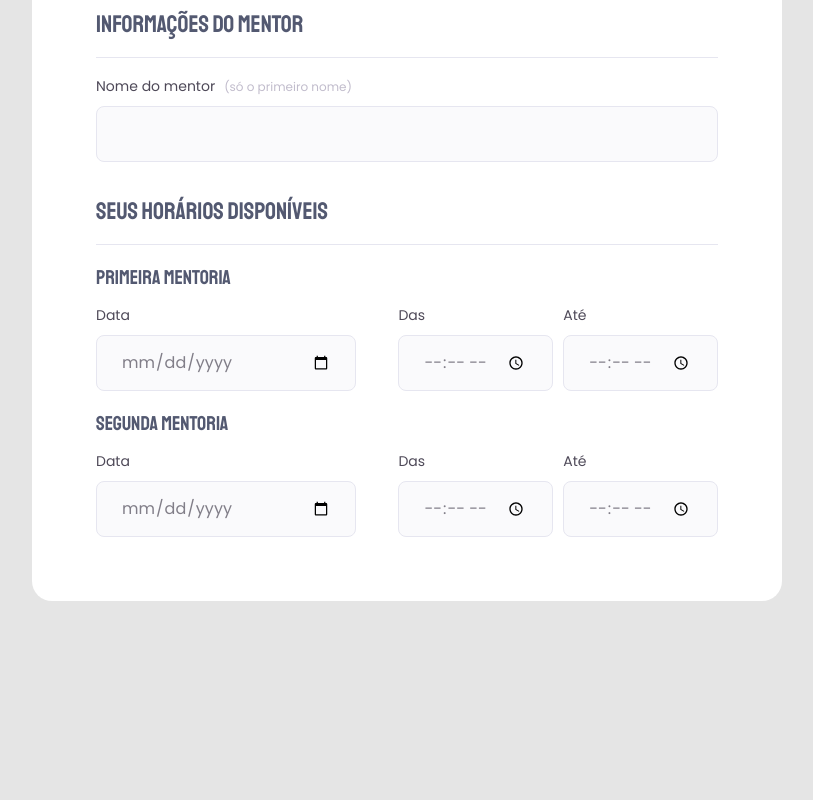
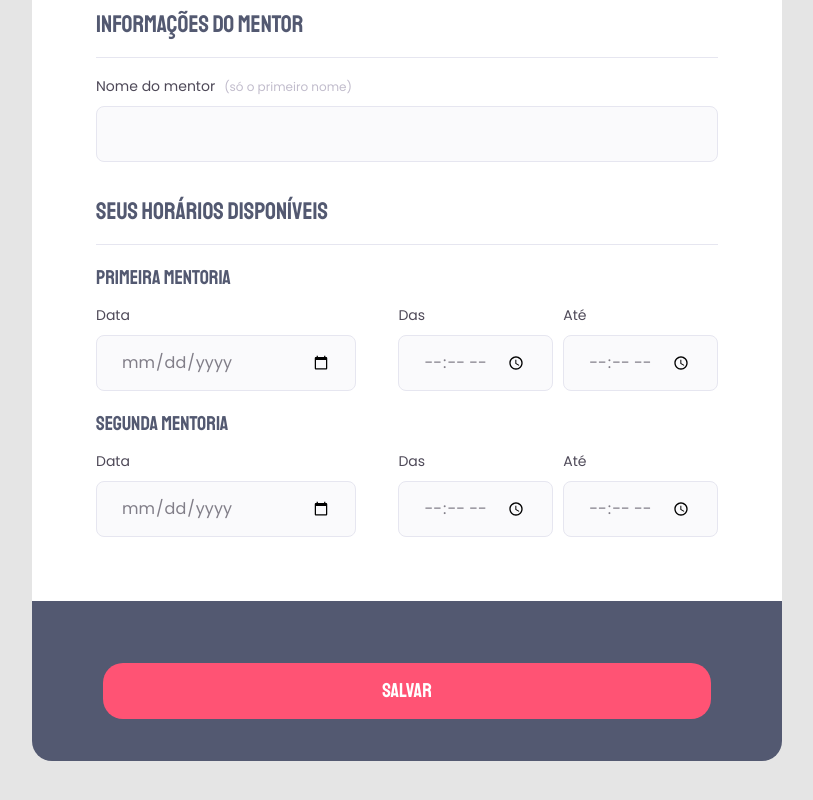
Before and after one commit to tavzera/Curso-Explorer-10-Rocketseat, a plain HTML site: page Nivel 03/Stage/Código desafio - Fase 01/index.html in a window 1280 px wide. Shown: the part 892-1692 px from the top of the page, without its empty margins (233-1046 px from the left). Before the commit the page ends 1493 px from the top, so only its background shows below. Drawn offline with Linux system fonts and the light colour scheme.

Commit message:
Subindo meus arquivos finalizados do curso até o Nivel 03

```diff
--- a/Nivel 03/Stage/Código desafio - Fase 01/index.html
+++ b/Nivel 03/Stage/Código desafio - Fase 01/index.html
@@ -17,7 +17,7 @@
       <h1>Mentoria</h1>
       <p>Preencha o formulário abaixo para agendar a sua mentoria</p>
     </header>
-    <form>
+    <form id="my_form">
       <fieldset>
         <div class="fieldset-wrapper">
           <legend>INFORMAÇÕES PESSOAIS</legend>
@@ -35,7 +35,7 @@
           </div>
           <div class="input-wrapper">
             <label for="user-password">Senha<span>(mínimo de 6 caracteres)</span></label>
-            <input type="password" id="user-password">
+            <input type="password" id="user-password" minlength="6" required>
           </div>
         </div>
       </fieldset>
@@ -92,7 +92,9 @@
         </div>
       </fieldset>
     </form>
+    <footer>
+      <input class="button" form="my_form" type="submit" value="Salvar">
+    </footer>
   </div>
 </body>
-
 </html>
--- a/Nivel 03/Stage/Código desafio - Fase 01/style.css
+++ b/Nivel 03/Stage/Código desafio - Fase 01/style.css
@@ -66,7 +66,7 @@ form {
   margin-top: 58px;
   padding: 64px;
 
-  border-radius: 20px;
+  border-radius: 20px 20px 0 0;
 
   display: flex;
   flex-direction: column;
@@ -169,3 +169,40 @@ fieldset legend {
   width: 100%;
   margin-right: 32px;
 }
+
+footer {
+  background: #535971;
+  height: 160px;
+
+  display: flex;
+  flex-direction: column;
+
+  padding: 62px 71px;
+  border-radius: 0 0 20px 20px;
+  margin-bottom: 366px;
+}
+
+footer .button {
+  padding: 15px 40px;
+  gap: 10px;
+
+
+  height: 55.65px;
+
+  background: #FF5374;
+  border: none;
+  border-radius: 20px;
+
+  font-family: 'Staatliches';
+  font-style: normal;
+  font-weight: 400;
+  font-size: 20px;
+  line-height: 26px;
+
+  color: #FFFFFF;
+}
+
+footer .button:hover {
+  background: #fd466b;
+  cursor: pointer;
+}
```
